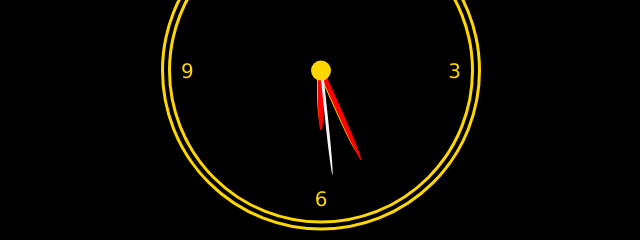
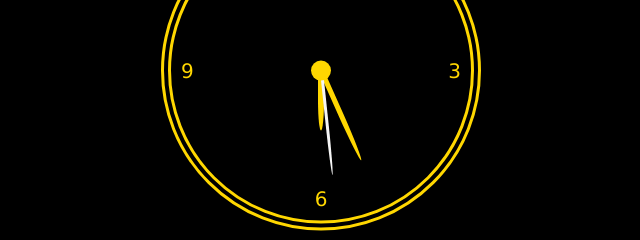
Before and after one commit to ziadAref/js-projects, a plain HTML site: page index.html in a window 1280 px wide. Shown: the part 218-458 px from the top of the page, 319-959 px from the left. Drawn offline with Linux system fonts and the light colour scheme.

Commit message:
Update style.css

```diff
--- a/style.css
+++ b/style.css
@@ -92,26 +92,22 @@ body{
     transform-origin: bottom center;
     bottom: 50%;
     border-radius: 50% 50% 0 0;
-    box-shadow: .9px 9px gold;
     transition: all ease;
 }
 
 .arrows .hour{
-    /* position: absolute; */
     height: 40%;
     width: 6px;
-    background-color: red;
+    background-color: gold;
     transform: rotate(30deg);
 }
 .arrows .minute{
-    /* position: absolute; */
     height: 65%;
     width: 5px;
-    background-color: red;
+    background-color: gold;
     transform: rotate(120deg);
 }
 .arrows .second{
-    /* position: absolute; */
     height: 70%;
     width: 3px;
     background-color: whitesmoke;
```
